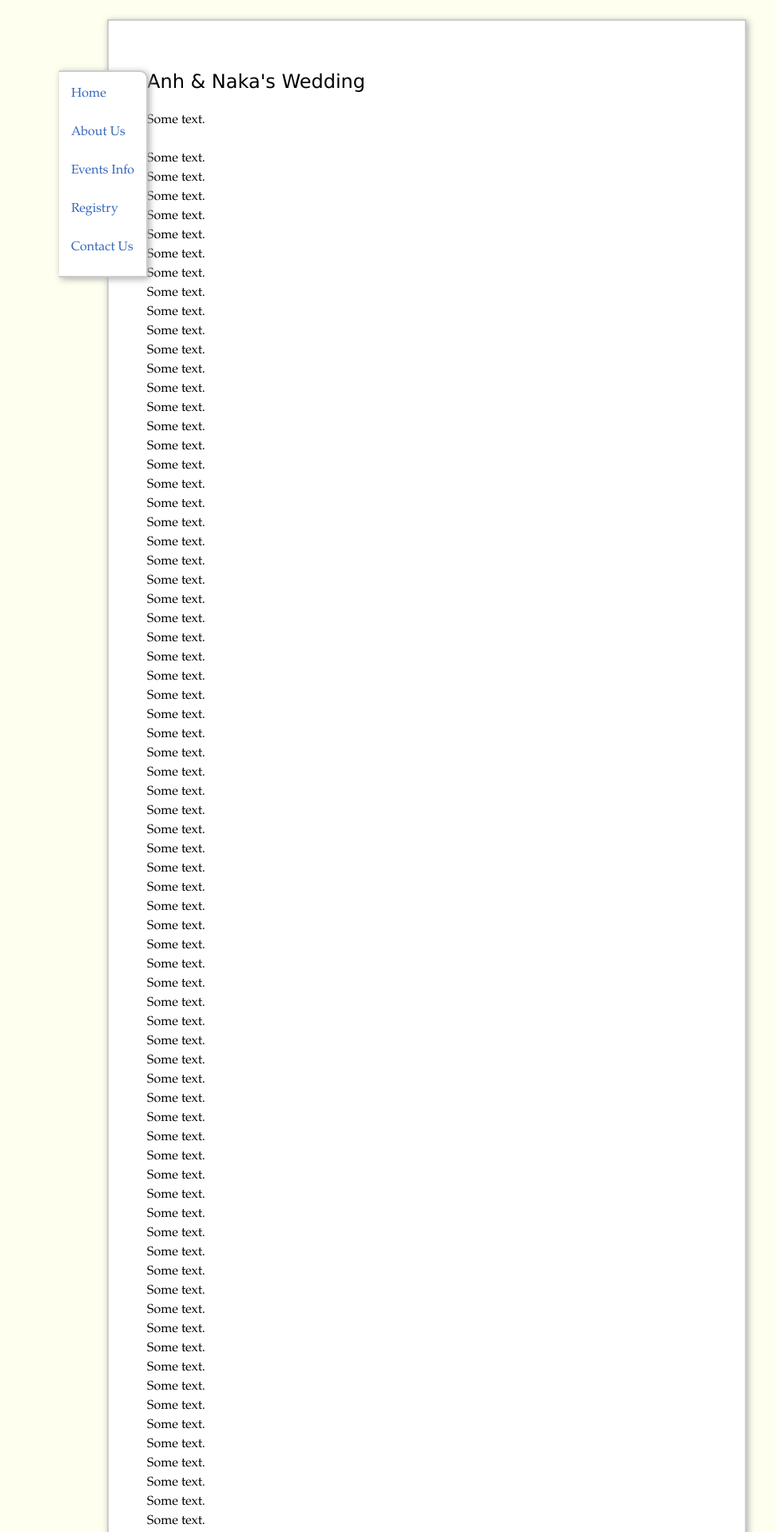
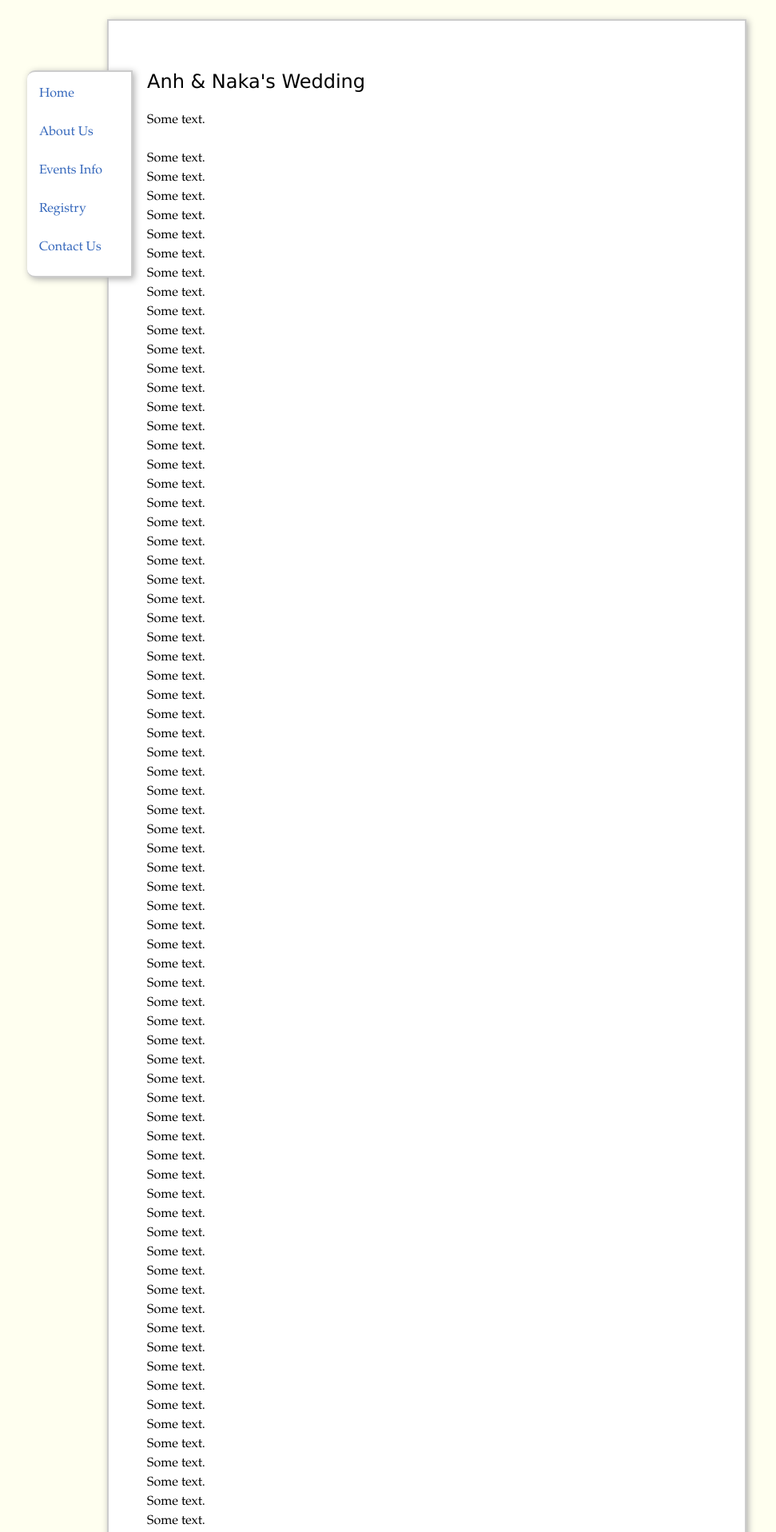
Before and after one commit to trananh/trananh.github.io, a Jekyll site: the page built from wedding/index.html, in a window 1280 px wide. Shown: the top 1916 px of the page at 80% size, without its empty margins (106-1077 px from the left). Built offline with Jekyll 4.4.1, drawn with Linux system fonts in a browser that asks for light colours; nearby versions of some CDN libraries.

Commit message:
Updated wedding page.

```diff
--- a/wedding/index.html
+++ b/wedding/index.html
@@ -12,9 +12,9 @@ title: anh &amp; naka wedding
     <meta itemprop="location" content="Abernethy Center, OR">
 </span>
 
-<div id="navweddingwrapper" style="position: absolute; margin-top: 4em; margin-left: -60px; height: 1px;">
-    <div id="navsidebar" style="border-radius: 0px 10px 0px 0;">
-        <div id="navwedding">
+<div id="navweddingwrapper" style="position: absolute; margin-top: 4em; margin-left: -100px; height: 1px;">
+    <div id="navsidebar" style="border-radius: 10px 0px 0px 10px;">
+        <div id="navwedding" style="width: 100px;">
             <p><a title="Home" href="#">Home</a></p>
             <p><a title="About Us" href="#about">About Us</a></p>
             <p><a title="Events Info" href="#events">Events Info</a></p>
```
